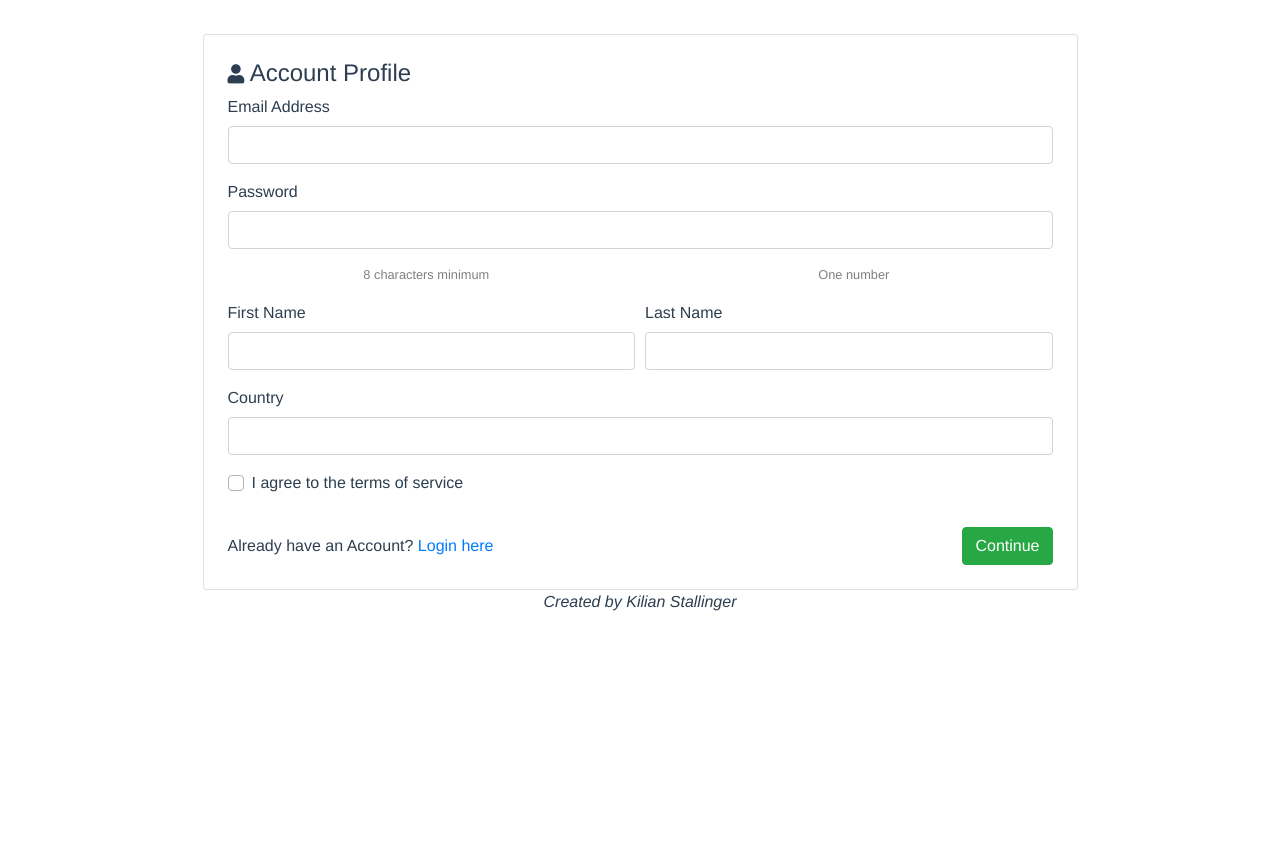
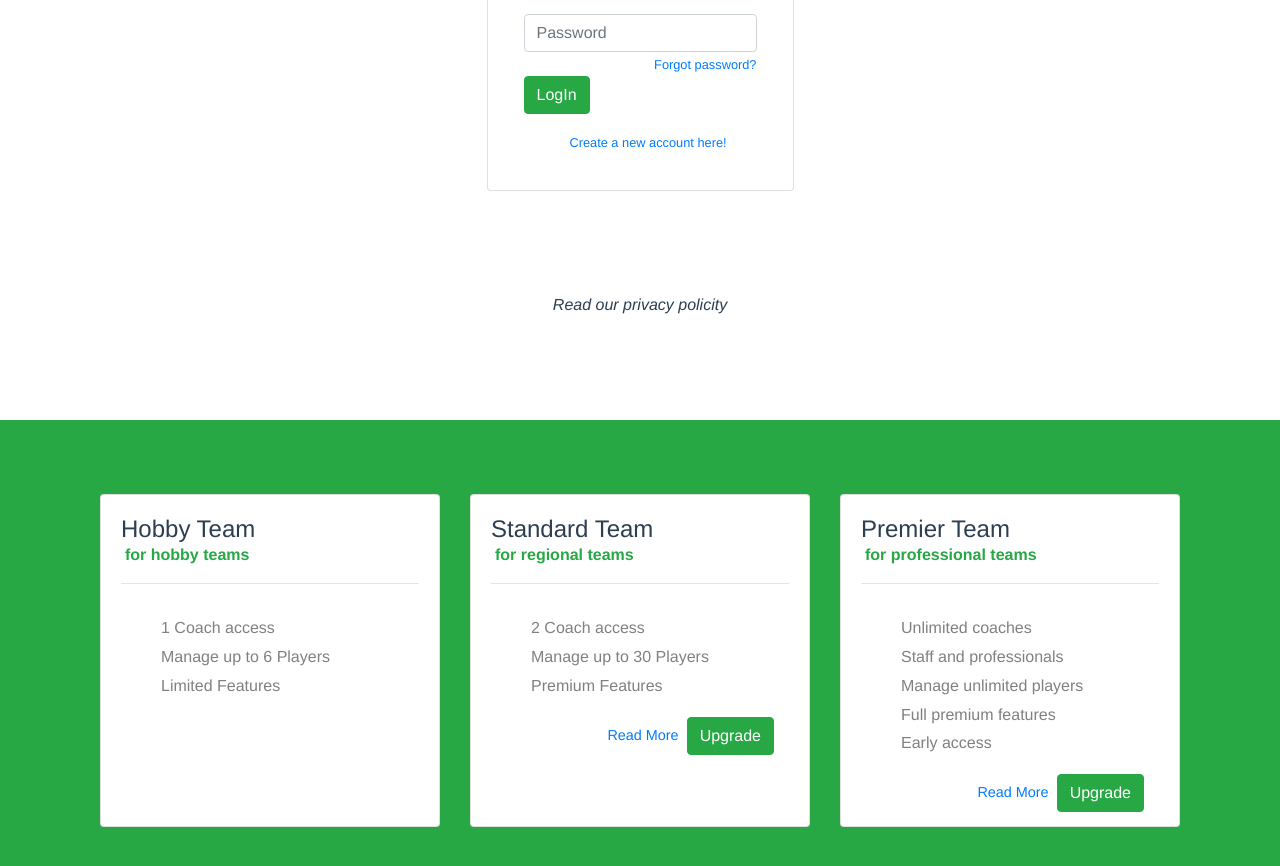
Before and after one commit to kilianstallz/TeamClient, a Vue app: page /login in a window 1280 px wide. Shown: the part 380-1246 px from the top of the page. Before the commit the page ends 994 px from the top, so only its background shows below. Built offline with nearby package versions, Linux system fonts and the light colour scheme.

Commit message:
Auth advanced | Services section

```diff
--- /dev/null
+++ b/src/components/ServicesRow.vue
@@ -0,0 +1,106 @@
+<template>
+  <div style="background-color: #28a745;">
+    <div class="container wrapper">
+      <b-row style="width: 100%;">
+        <b-col cols="4">
+          <b-card class="card">
+            <b-card-title class="mb-0">Hobby Team</b-card-title>
+            <b
+              class="ml-1"
+              style="color: #28a745;"
+            >for hobby teams</b>
+            <hr />
+            <b-card-text>
+              <ul style="list-style: none;">
+                <li>1 Coach access</li>
+                <li>Manage up to 6 Players</li>
+                <li>Limited Features</li>
+              </ul>
+            </b-card-text>
+          </b-card>
+        </b-col>
+        <b-col cols="4">
+          <b-card class="card">
+            <b-card-title class="mb-0">Standard Team</b-card-title>
+            <b
+              class="ml-1"
+              style="color: #28a745;"
+            >for regional teams</b>
+            <hr />
+            <b-card-text>
+              <ul style="list-style: none;">
+                <li>2 Coach access</li>
+                <li>Manage up to 30 Players</li>
+                <li>Premium Features</li>
+              </ul>
+            </b-card-text>
+            <div class="container d-flex justify-content-end align-items-center bottom">
+              <a
+                href="#"
+                class="mr-2"
+                style="font-size: .9rem;"
+              >Read More</a>
+              <b-button variant="success">Upgrade</b-button>
+            </div>
+          </b-card>
+        </b-col>
+
+        <b-col cols="4">
+          <b-card class="card">
+            <b-card-title class="mb-0">Premier Team</b-card-title>
+            <b
+              style="color: #28a745;"
+              class="mt-0 ml-1"
+            >for professional teams</b>
+            <hr>
+            <b-card-text>
+              <ul style="list-style: none;">
+                <li>Unlimited coaches</li>
+                <li>Staff and professionals</li>
+                <li>Manage unlimited players</li>
+                <li>Full premium features</li>
+                <li>Early access</li>
+              </ul>
+            </b-card-text>
+            <div class="container d-flex justify-content-end align-items-center bottom">
+              <a
+                href="#"
+                class="mr-2"
+                style="font-size: .9rem;"
+              >Read More</a>
+              <b-button variant="success">Upgrade</b-button>
+            </div>
+          </b-card>
+        </b-col>
+      </b-row>
+    </div>
+  </div>
+</template>
+
+<script>
+export default {
+  name: 'Services'
+}
+</script>
+
+<style lang="scss" scoped>
+.wrapper {
+  display: flex;
+  justify-content: space-evenly;
+  align-items: center;
+  height: 60vh;
+
+  .card {
+    height: 333px;
+    display: flex;
+    flex-direction: column;
+    flex-flow: column nowrap;
+    ul {
+      margin-top: 30px;
+      line-height: 1.8rem;
+      color: grey;
+      margin-bottom: auto;
+    }
+  }
+}
+</style>
--- a/src/views/Authentication.vue
+++ b/src/views/Authentication.vue
@@ -1,10 +1,17 @@
 <template>
+  <div>
     <div class="container-fluid wrapper">
       <h3>TeamManager</h3>
 
       <!-- Login Card -->
-    <b-card class="p-3" v-if="authMethod">
-      <b-alert :show="authenticationError !== ''" variant="danger">{{ authenticationError }}</b-alert>
+      <b-card
+        class="p-3"
+        v-if="authMethod"
+      >
+        <b-alert
+          :show="authenticationError !== ''"
+          variant="danger"
+        >{{ authenticationError }}</b-alert>
         <b-form @submit.prevent="handleSubmit">
           <b-form-group
             id="email"
@@ -22,7 +29,10 @@
             ></b-form-input>
           </b-form-group>
 
-        <b-form-group id="password" class="mb-0">
+          <b-form-group
+            id="password"
+            class="mb-0"
+          >
             <b-form-input
               id="password-input"
               placeholder="Password"
@@ -33,15 +43,31 @@
           </b-form-group>
 
           <b-form-group class="m-0 p-0 text-right">
-          <a href="#" class="ml-1" style="font-size: .8rem;">Forgot password?</a>
+            <router-link
+              :to="{ path: '/forgot', query: { method: 'register', redirect: $route.query.redirect }}"
+              class="ml-3"
+              style="font-size: .8rem;"
+            >Forgot password?</router-link>
           </b-form-group>
 
-        <b-form-group v-if="!authenticating" class="align-items-center">
-          <b-button type="submit" variant="success">LogIn</b-button>
+          <b-form-group
+            v-if="!authenticating"
+            class="align-items-center"
+          >
+            <b-button
+              type="submit"
+              variant="success"
+            >LogIn</b-button>
           </b-form-group>
 
-        <b-form-group v-else style="text-align: center;">
-          <b-spinner variant="success" type="grow"></b-spinner>
+          <b-form-group
+            v-else
+            style="text-align: center;"
+          >
+            <b-spinner
+              variant="success"
+              type="grow"
+            ></b-spinner>
           </b-form-group>
 
           <b-form-group class="m-0 p-0 text-center">
@@ -54,79 +80,28 @@
         </b-form>
       </b-card>
 
-    <!-- Register Card -->
-    <b-card class="p-3 pb-0" v-if="!authMethod">
-      <b-alert :show="authenticationError !== ''" variant="danger">{{ authenticationError }}</b-alert>
-      <b-alert :show="passwordRepeatError" variant="danger">Your passwords have to match!</b-alert>
-      <b-form @submit.prevent="handleRegister">
-        <b-form-group
-          id="email"
-          label="Sign Up"
-          for="email-input"
-          style="font-weight: bold;"
-          description="Others will see this email to contact you!"
+      <!-- Register Full -->
+      <b-card
+        v-if="!authMethod"
+        class="p-1 mt-5"
+        style="min-width: 70%;"
       >
-          <b-form-input
-            id="email-input"
-            placeholder="Your Email here..."
-            v-model="email"
-            type="email"
-            required
-          ></b-form-input>
-        </b-form-group>
-
-        <b-form-group id="password">
-          <b-form-input
-            id="password-input"
-            placeholder="Password"
-            v-model="password"
-            type="password"
-            required
-          ></b-form-input>
-        </b-form-group>
-
-        <b-form-group id="password-repeat" class="mb-0">
-          <b-form-input
-            id="password-repeat-input"
-            placeholder="Repeat Password..."
-            v-model="passwordRepeat"
-            type="password"
-            required
-          ></b-form-input>
-        </b-form-group>
-
-        <b-form-group class="m-0 p-0 text-right">
-          <router-link
-            :to="{ path: '/login', query: { method: 'login', redirect: $route.query.redirect }}"
-            class="ml-3"
-            style="font-size: .8rem;"
-          >Or login here!</router-link>
-        </b-form-group>
-
-        <b-form-group v-if="!authenticating" class="align-items-center">
-          <b-button type="submit" variant="success">Submit</b-button>
-        </b-form-group>
-
-        <b-form-group v-else style="text-align: center;">
-          <b-spinner variant="success" type="grow"></b-spinner>
-        </b-form-group>
-
-        <b-form-group class="mb-1">
-          <a style="font-size: .8rem;" href="#">Privacy Policity</a>
-        </b-form-group>
-      </b-form>
-    </b-card>
-
-    <!-- Register Full -->
-    <b-card class="p-1 mt-5" style="min-width: 70%;">
         <h4>
-        <i class="fas fa-user" style="font-size: 1.2rem;"></i> Account Profile
+          <i
+            class="fas fa-user"
+            style="font-size: 1.2rem;"
+          ></i> Account Profile
         </h4>
         <!-- EMAIL -->
+        <b-form @submit.prevent="handleRegister">
           <b-form-row>
             <b-col cols="12">
               <b-form-group label="Email Address">
-            <b-form-input type="text" placeholder></b-form-input>
+                <b-form-input
+                  type="text"
+                  v-model="email"
+                  required
+                ></b-form-input>
               </b-form-group>
             </b-col>
           </b-form-row>
@@ -135,13 +110,33 @@
           <b-form-row>
             <b-col cols="12">
               <b-form-group label="Password">
-            <b-form-input type="text" placeholder></b-form-input>
+                <b-form-input
+                  v-model="password"
+                  type="password"
+                  required
+                ></b-form-input>
+              </b-form-group>
+            </b-col>
+          </b-form-row>
+          <!-- Password END -->
+          <!-- Password -->
+          <b-form-row>
+            <b-col cols="12">
+              <b-form-group label="Repeat password">
+                <b-form-input
+                  type="password"
+                  v-model="passwordRepeat"
+                  required
+                ></b-form-input>
               </b-form-group>
             </b-col>
           </b-form-row>
           <!-- Password END -->
           <!-- Password Label-->
-      <b-row style="font-size: .8rem; color: gray; text-align: center;" class="mb-3">
+          <b-row
+            style="font-size: .8rem; color: gray; text-align: center;"
+            class="mb-3"
+          >
             <b-col cols="6">
               <span>8 characters minimum</span>
             </b-col>
@@ -151,7 +146,7 @@
           </b-row>
           <!-- Password Label END -->
           <!-- Name -->
-      <b-form-row>
+          <!-- <b-form-row>
         <b-col cols="6">
           <b-form-group label="First Name">
             <b-form-input></b-form-input>
@@ -162,22 +157,28 @@
             <b-form-input></b-form-input>
           </b-form-group>
         </b-col>
-      </b-form-row>
+      </b-form-row> -->
           <!-- Name END -->
           <!-- Country -->
-      <b-form-row>
+          <!-- <b-form-row>
         <b-col cols="12">
           <b-form-group label="Country">
-            <b-form-input type="text" placeholder></b-form-input>
+            <b-form-input
+              type="text"
+              placeholder
+            ></b-form-input>
           </b-form-group>
         </b-col>
-      </b-form-row>
+      </b-form-row> -->
           <!-- Country END -->
           <!-- Checkboxes -->
           <b-form-row>
             <b-col cols="12">
               <b-form-group>
-            <b-form-checkbox>I agree to the terms of service</b-form-checkbox>
+                <b-form-checkbox
+                  v-model="terms"
+                  required
+                >I agree to the terms of service</b-form-checkbox>
               </b-form-group>
             </b-col>
           </b-form-row>
@@ -186,27 +187,41 @@
           <b-form-row>
             <b-col cols="12">
               <div class="d-flex justify-content-between align-items-center mt-3">
-            <span>Already have an Account? <a href="#" @click="toLoginPage">Login here</a></span>
-            <b-button type="submit" variant="success">Continue</b-button>
+                <span>Already have an Account? <a
+                    href="#"
+                    @click="toLoginPage"
+                  >Login here</a></span>
+                <b-button
+                  type="submit"
+                  variant="success"
+                >Continue</b-button>
               </div>
             </b-col>
           </b-form-row>
           <!-- Submit END -->
+        </b-form>
       </b-card>
 
-    <i>Created by Kilian Stallinger</i>
+      <i>Read our privacy policity</i>
+    </div>
+    <services-row />
   </div>
 </template>
 
 <script>
 import { mapGetters, mapActions } from 'vuex'
+import ServicesRow from '../components/ServicesRow.vue'
 export default {
   name: 'login',
+  components: {
+    ServicesRow
+  },
   data () {
     return {
       email: '',
       password: '',
       passwordRepeat: '',
+      terms: false,
       passwordRepeatError: false
     }
   },
@@ -239,7 +254,8 @@ export default {
       if (
         this.email !== '' &&
         this.password !== '' &&
-        this.password === this.passwordRepeat
+        this.password === this.passwordRepeat &&
+        this.terms === true
       ) {
         this.signup({ email: this.email, password: this.password })
         this.password = ''
@@ -248,6 +264,8 @@ export default {
         this.passwordRepeatError = true
         this.password = ''
         this.passwordRepeat = ''
+      } else if (this.terms === false) {
+        this.termError = true
       }
     },
     toLoginPage () {
--- /dev/null
+++ b/src/views/ForgotPassword.vue
@@ -0,0 +1,102 @@
+<template>
+  <div class="container-fluid wrapper">
+    <h3>Reset Password</h3>
+    <b-card class="p-3">
+      <b-form @submit.prevent="handleSubmit">
+        <b-form-group
+          id="email"
+          label="Your Email"
+          for="email-input"
+          style="font-weight: bold;"
+          description="Enter the email you use for login."
+        >
+          <b-form-input
+            id="email-input"
+            placeholder="Username"
+            v-model="email"
+            type="email"
+            required
+          ></b-form-input>
+        </b-form-group>
+
+        <b-form-group
+          v-if="!sending"
+          class="align-items-center"
+        >
+          <b-button
+            type="submit"
+            variant="success"
+          >Reset Password</b-button>
+        </b-form-group>
+
+        <b-form-group
+          v-else
+          style="text-align: center;"
+        >
+          <b-spinner
+            variant="success"
+            type="grow"
+          ></b-spinner>
+        </b-form-group>
+
+        <b-form-group v-if="message !== ''">
+          <b-alert :show="message !== ''">
+            {{ message }}
+          </b-alert>
+        </b-form-group>
+
+        <b-form-group class="m-0 p-0 text-center">
+          <router-link
+            :to="{ path: '/login', query: { method: 'register', redirect: $route.query.redirect }}"
+            class="ml-3"
+            style="font-size: .8rem;"
+          >Create a new account here!</router-link>
+        </b-form-group>
+      </b-form>
+    </b-card>
+    <i>Created by Kilian Stallinger</i>
+  </div>
+</template>
+
+<script>
+import { mapActions } from 'vuex'
+export default {
+  name: 'ForgotPassword',
+  data () {
+    return {
+      email: '',
+      sending: false,
+      message: ''
+    }
+  },
+  computed: {},
+  methods: {
+    ...mapActions('auth', ['forgotPassword']),
+    async handleSubmit () {
+      if (this.email) {
+        this.sending = true
+        await this.forgotPassword(this.email)
+          .then(response => {
+            if (response.status === 200) {
+              this.sending = false
+              this.message = 'Please check your email inbox!'
+            }
+          })
+      }
+    }
+  },
+  created () {
+    this.message = ''
+  }
+}
+</script>
+
+<style lang="scss">
+.wrapper {
+  height: 100vh;
+  display: flex;
+  flex-direction: column;
+  justify-content: space-evenly;
+  align-items: center;
+}
+</style>
--- a/src/views/ResetPassword.vue
+++ b/src/views/ResetPassword.vue
@@ -1,24 +1,14 @@
 <template>
-  <b-card class="p-3">
+  <div class="container-fluid wrapper">
+    <h3>Set New Password</h3>
+    <b-card class="p-3">
       <b-form @submit.prevent="handleSubmit">
         <b-form-group
-          v-if="method"
-          id="email"
-          label="Login"
-          for="email-input"
+          id="password"
+          label="Your new password"
+          for="password-input"
           style="font-weight: bold;"
-          description="Mostly, this will be your email."
         >
-          <b-form-input
-            id="email-input"
-            placeholder="Username"
-            v-model="email"
-            type="email"
-            required
-          ></b-form-input>
-        </b-form-group>
-
-        <b-form-group v-if="!method" id="password" class="mb-0">
           <b-form-input
             id="password-input"
             placeholder="Password"
@@ -28,19 +18,84 @@
           ></b-form-input>
         </b-form-group>
 
-        <b-form-group class="align-items-center">
-          <b-button type="submit" variant="success">Send Email</b-button>
+        <b-form-group
+          id="password-repeat"
+          label="Repeat password"
+          for="password-repeat-input"
+          style="font-weight: bold;"
+        >
+          <b-form-input
+            id="password-repeat-input"
+            placeholder="Repeat Password"
+            v-model="passwordRepeat"
+            type="password"
+            required
+          ></b-form-input>
+        </b-form-group>
+
+        <b-form-group
+          v-if="!sending"
+          class="align-items-center"
+        >
+          <b-button
+            type="submit"
+            variant="success"
+          >Reset Password</b-button>
+        </b-form-group>
+
+        <b-form-group
+          v-else
+          style="text-align: center;"
+        >
+          <b-spinner
+            variant="success"
+            type="grow"
+          ></b-spinner>
         </b-form-group>
       </b-form>
     </b-card>
+    <i>Created by Kilian Stallinger</i>
+  </div>
 </template>
 
 <script>
+import { mapActions } from 'vuex'
 export default {
   // TODO: create reset form, routes and params -> reset password service and page styles
+  data () {
+    return {
+      password: '',
+      passwordRepeat: '',
+      sending: false
+    }
+  },
+  computed: {
+    token () {
+      return this.$route.params.token
+    }
+  },
+  methods: {
+    ...mapActions('auth', ['resetPassword']),
+    handleSubmit () {
+      if (this.password !== '' && this.passwordRepeat !== '' && this.token) {
+        this.sending = true
+        this.resetPassword({ token: this.token, password: this.password })
+          .then(res => {
+            this.sending = false
+            this.$router.push({ path: '/login', query: { redirect: this.$route.query.redirect } })
+          })
+      }
+    }
+  }
 }
 </script>
 
-<style>
-
+<style lang="scss">
+.wrapper {
+  height: 100vh;
+  display: flex;
+  flex-direction: column;
+  justify-content: space-evenly;
+  align-items: center;
+}
 </style>
```
Also changed, not shown: src/_services/user.service.js (+34 -0 lines), src/_store/auth.module.js (+18 -0 lines), src/router.js (+16 -0 lines). Lines whose indentation alone changed are shown as unchanged.
